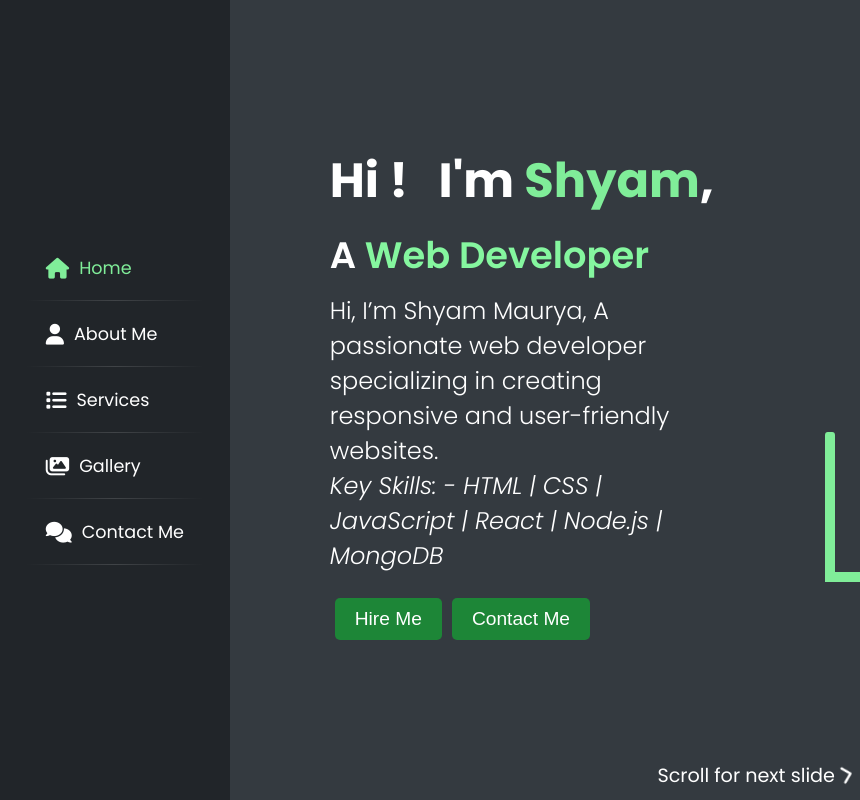
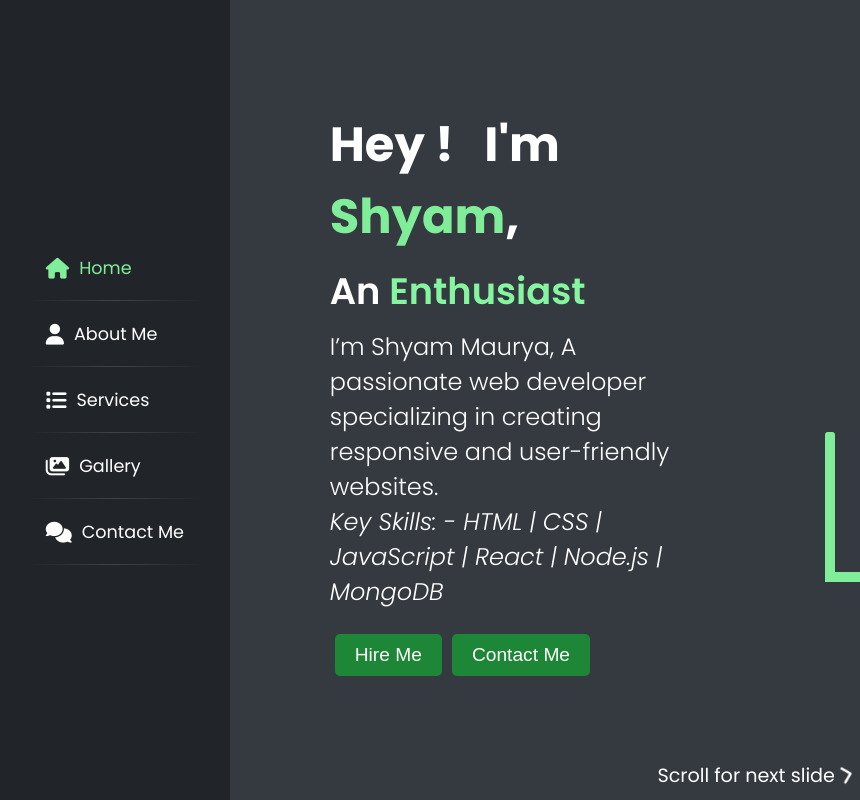
Before and after one commit to shyammaurya606/MY_PORTFOLIO, a plain HTML site: page index.html in a window 1280 px wide. Shown: the full height of the page, 0-860 px from the left. Drawn offline with nearby package versions, Linux system fonts and the light colour scheme; a web font is replaced by a local one.

Commit message:
Update index.html
change

```diff
--- a/index.html
+++ b/index.html
@@ -36,9 +36,9 @@
             <div class="SlideContainer swiper-wrapper">
                 <div class="swiper-slide home-slide">
                     <div class="HomeContent">
-                        <h1>Hi ! &nbsp;  I'm <span class="stylized-name">Shyam</span>,</h1>
-                        <h2>A <span class="proffesions">Web Developer</span></h2>
-                        <p class="heroline">Hi, I’m Shyam Maurya,  A passionate web developer specializing in creating responsive and user-friendly websites.
+                        <h1>Hey ! &nbsp;  I'm <span class="stylized-name">Shyam</span>,</h1>
+                        <h2>An <span class="proffesions">Enthusiast</span></h2>
+                        <p class="heroline">I’m Shyam Maurya,  A passionate web developer specializing in creating responsive and user-friendly websites.
 <br>
                            <i>   Key Skills:
                             - HTML | CSS | JavaScript | React | Node.js | MongoDB</i> </p>
```
